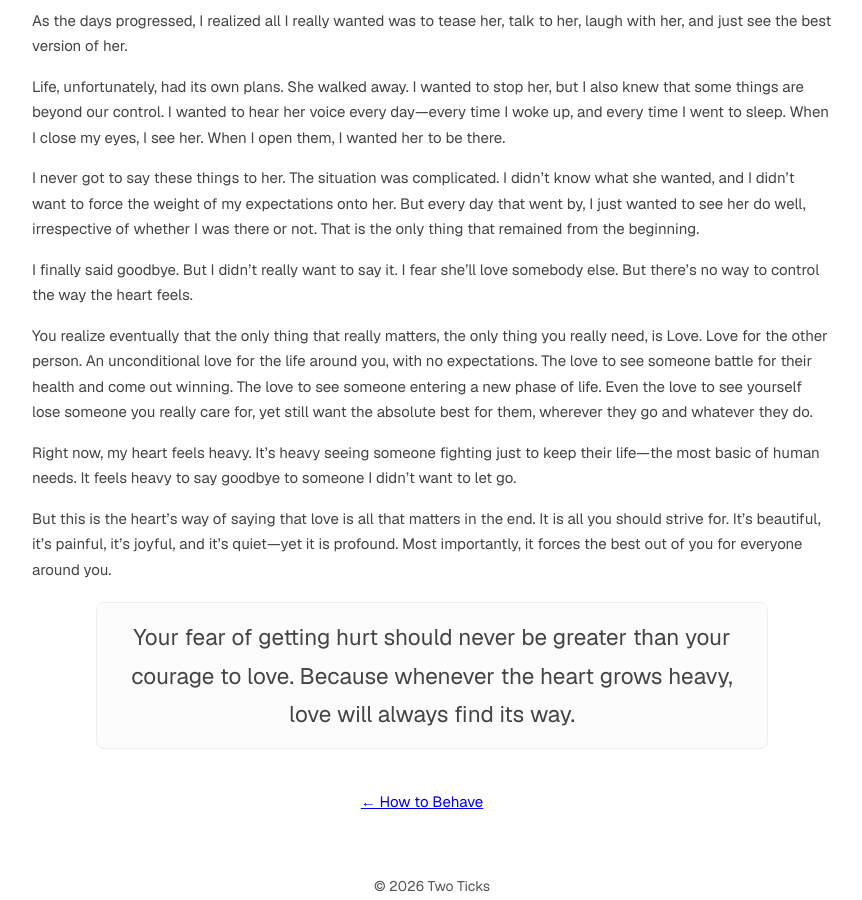
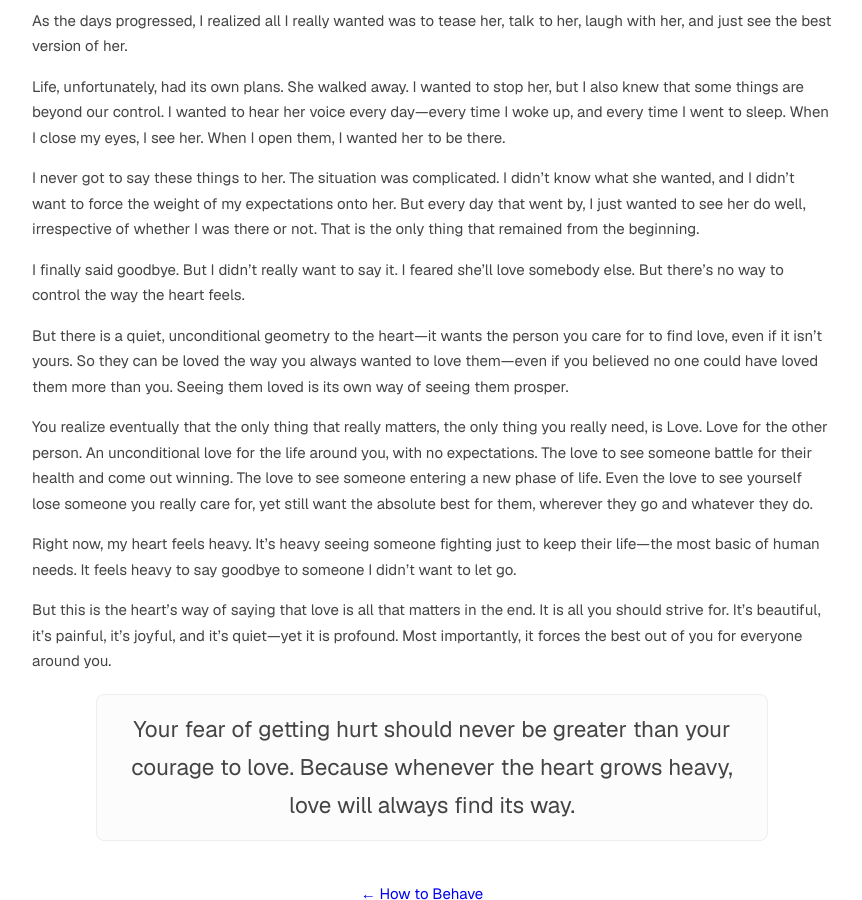
Before and after one commit to trmanish/trmanish.github.io, a Jekyll site: the page built from _posts/2026-04-05-love-is-the-only-prosperity.md, in a window 1280 px wide and 900 px high, scrolled down 1246 px. Shown: the whole window, without its empty margins (208-1070 px from the left). Built offline with Jekyll 4.4.1, drawn with Linux system fonts in a browser that asks for light colours.

Commit message:
Add geometry of the heart lines, fix fear to feared

```diff
--- a/_posts/2026-04-05-love-is-the-only-prosperity.md
+++ b/_posts/2026-04-05-love-is-the-only-prosperity.md
@@ -34,7 +34,9 @@
 
 I never got to say these things to her. The situation was complicated. I didn't know what she wanted, and I didn't want to force the weight of my expectations onto her. But every day that went by, I just wanted to see her do well, irrespective of whether I was there or not. That is the only thing that remained from the beginning.
 
-I finally said goodbye. But I didn't really want to say it. I fear she'll love somebody else. But there's no way to control the way the heart feels.
+I finally said goodbye. But I didn't really want to say it. I feared she'll love somebody else. But there's no way to control the way the heart feels.
+
+But there is a quiet, unconditional geometry to the heart—it wants the person you care for to find love, even if it isn't yours. So they can be loved the way you always wanted to love them—even if you believed no one could have loved them more than you. Seeing them loved is its own way of seeing them prosper.
 
 You realize eventually that the only thing that really matters, the only thing you really need, is Love. Love for the other person. An unconditional love for the life around you, with no expectations. The love to see someone battle for their health and come out winning. The love to see someone entering a new phase of life. Even the love to see yourself lose someone you really care for, yet still want the absolute best for them, wherever they go and whatever they do.
 
```
